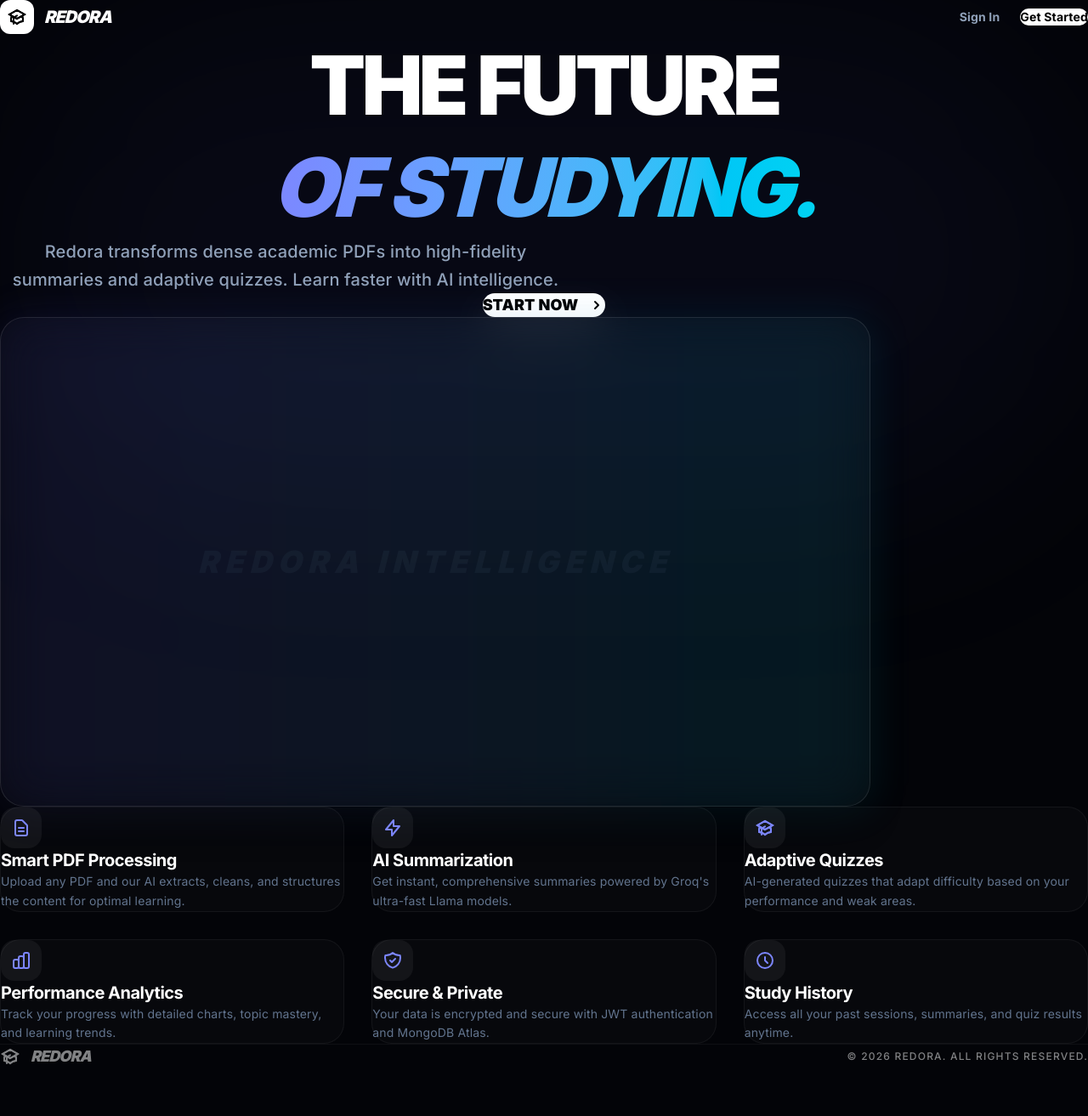
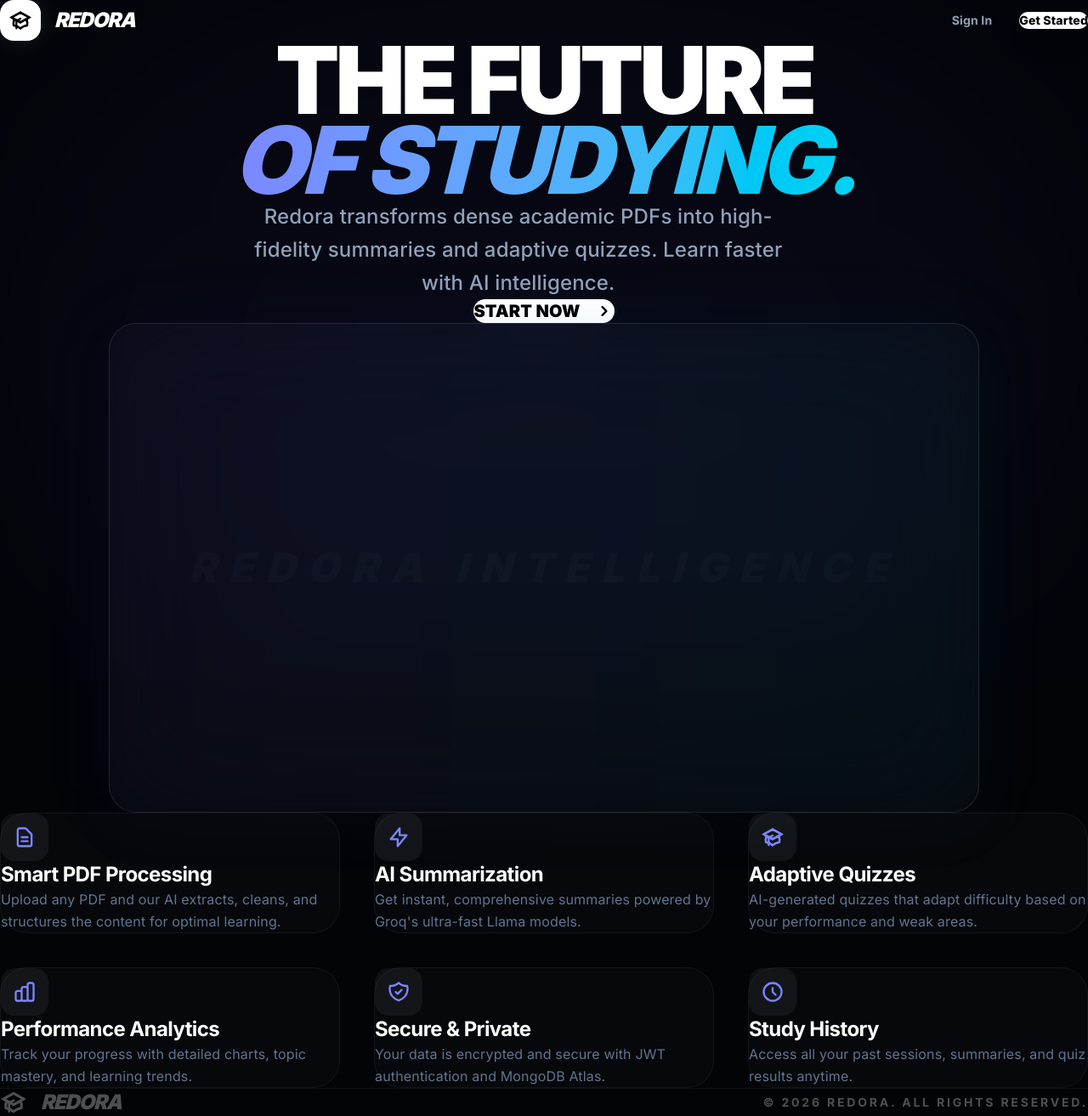
Before and after one commit to Devil1409/redora, a React (Vite) app in the folder frontend/: page / in a window 1280 px wide. Shown: the whole page at 85% size. Before the commit the page ends 1257 px from the top, so only its background shows below. Built offline with nearby package versions, Linux system fonts and the light colour scheme; no server answers.

Commit message:
centralised content

```diff
--- a/frontend/src/pages/Landing.jsx
+++ b/frontend/src/pages/Landing.jsx
@@ -15,30 +15,30 @@
   const { user } = useAuth()
 
   return (
-    <div className="min-h-screen bg-[#030408] text-white selection:bg-indigo-500/30">
+    <div className="min-h-screen bg-[#030408] text-white selection:bg-indigo-500/30 flex flex-col items-center">
       {/* Background Glow */}
       <div className="fixed inset-0 pointer-events-none overflow-hidden">
-        <div className="absolute top-0 left-1/2 -translate-x-1/2 w-full h-[600px] bg-indigo-500/5 rounded-full blur-[120px]" />
+        <div className="absolute top-0 left-1/2 -translate-x-1/2 w-full h-[800px] bg-indigo-500/5 rounded-full blur-[160px]" />
       </div>
 
       {/* Navigation */}
-      <nav className="relative z-50 flex items-center justify-between px-8 md:px-16 py-8">
-        <div className="flex items-center gap-3">
-          <div className="w-10 h-10 rounded-xl bg-white flex items-center justify-center">
-            <HiOutlineAcademicCap className="w-6 h-6 text-black" />
+      <nav className="relative z-50 flex items-center justify-between w-full max-w-7xl px-8 md:px-16 py-10">
+        <div className="flex items-center gap-4">
+          <div className="w-12 h-12 rounded-2xl bg-white flex items-center justify-center shadow-[0_0_30px_rgba(255,255,255,0.1)]">
+            <HiOutlineAcademicCap className="w-7 h-7 text-black" />
           </div>
-          <span className="text-xl font-black tracking-tighter uppercase italic">REDORA</span>
+          <span className="text-2xl font-black tracking-tighter uppercase italic">REDORA</span>
         </div>
 
-        <div className="flex items-center gap-6">
+        <div className="flex items-center gap-8">
           {user ? (
-            <Link to="/dashboard" className="px-6 py-2.5 rounded-xl bg-white text-black text-sm font-bold hover:bg-slate-200 transition-all">
+            <Link to="/dashboard" className="px-10 py-4 rounded-2xl bg-white text-black text-sm font-extrabold hover:bg-slate-200 transition-all shadow-xl">
               Dashboard
             </Link>
           ) : (
             <>
               <Link to="/login" className="text-sm font-bold text-slate-400 hover:text-white transition-colors">Sign In</Link>
-              <Link to="/register" className="px-6 py-2.5 rounded-xl bg-white text-black text-sm font-bold hover:bg-slate-200 transition-all">
+              <Link to="/register" className="px-10 py-4 rounded-2xl bg-white text-black text-sm font-extrabold hover:bg-slate-200 transition-all shadow-xl">
                 Get Started
               </Link>
             </>
@@ -47,59 +47,59 @@
       </nav>
 
       {/* Hero Section */}
-      <section className="relative z-10 px-8 md:px-16 pt-20 pb-32 max-w-7xl mx-auto">
-        <div className="text-center space-y-8">
-          <h1 className="text-6xl md:text-8xl font-black leading-tight tracking-tighter">
+      <section className="relative z-10 w-full max-w-7xl px-8 md:px-16 pt-24 pb-32 flex flex-col items-center text-center">
+        <div className="space-y-10 max-w-4xl">
+          <h1 className="text-6xl md:text-[110px] font-black leading-[0.85] tracking-tighter">
             THE FUTURE <br />
             <span className="text-transparent bg-clip-text bg-gradient-to-r from-indigo-400 to-cyan-400 italic">OF STUDYING.</span>
           </h1>
 
-          <p className="text-xl text-slate-400 max-w-2xl mx-auto leading-relaxed font-medium">
+          <p className="text-xl md:text-2xl text-slate-400 max-w-2xl mx-auto leading-relaxed font-medium">
             Redora transforms dense academic PDFs into high-fidelity summaries and adaptive quizzes. Learn faster with AI intelligence.
           </p>
 
-          <div className="flex justify-center pt-4">
-            <Link to="/register" className="group flex items-center gap-3 px-8 py-4 rounded-2xl bg-white text-black text-lg font-black hover:scale-105 transition-all shadow-[0_20px_40px_rgba(255,255,255,0.1)]">
+          <div className="flex justify-center pt-6">
+            <Link to="/register" className="group flex items-center gap-4 px-12 py-6 rounded-[24px] bg-white text-black text-xl font-black hover:scale-105 transition-all shadow-[0_25px_50px_-12px_rgba(255,255,255,0.25)]">
               START NOW
-              <HiChevronRight className="w-5 h-5 group-hover:translate-x-1 transition-transform" />
+              <HiChevronRight className="w-6 h-6 group-hover:translate-x-1 transition-transform" />
             </Link>
           </div>
         </div>
 
         {/* Big visual card (Hero Image/Preview) */}
-        <div className="mt-24 relative max-w-5xl mx-auto group">
-          <div className="absolute -inset-1 bg-gradient-to-r from-indigo-500/20 to-cyan-500/20 rounded-[32px] blur-xl opacity-50 group-hover:opacity-100 transition-opacity" />
-          <div className="relative rounded-[28px] border border-white/10 bg-white/[0.02] backdrop-blur-xl aspect-video overflow-hidden shadow-2xl flex items-center justify-center">
-            <div className="text-slate-700 font-black text-4xl uppercase tracking-[0.2em] italic opacity-20 select-none">
+        <div className="mt-28 relative w-full max-w-5xl group">
+          <div className="absolute -inset-2 bg-gradient-to-r from-indigo-500/10 to-cyan-500/10 rounded-[40px] blur-2xl opacity-50 group-hover:opacity-100 transition-opacity" />
+          <div className="relative rounded-[32px] border border-white/10 bg-white/[0.02] backdrop-blur-3xl aspect-video overflow-hidden shadow-2xl flex items-center justify-center">
+            <div className="text-slate-700 font-black text-5xl uppercase tracking-[0.3em] italic opacity-10 select-none">
               Redora Intelligence
             </div>
           </div>
         </div>
       </section>
 
-      {/* Feature Cards Section - Directly below Hero */}
-      <section className="relative z-10 px-8 md:px-16 py-32 max-w-7xl mx-auto">
-        <div className="grid md:grid-cols-2 lg:grid-cols-3 gap-8">
+      {/* Feature Cards Section */}
+      <section className="relative z-10 w-full max-w-7xl px-8 md:px-16 py-40">
+        <div className="grid md:grid-cols-2 lg:grid-cols-3 gap-10">
           {features.map(({ icon: Icon, title, desc }) => (
-            <div key={title} className="p-8 rounded-3xl bg-white/[0.02] border border-white/5 hover:border-white/10 transition-all group">
-              <div className="w-12 h-12 rounded-2xl bg-white/5 flex items-center justify-center mb-6 group-hover:bg-white group-hover:scale-110 transition-all duration-300">
-                <Icon className="w-6 h-6 text-indigo-400 group-hover:text-black transition-colors" />
+            <div key={title} className="p-10 rounded-[32px] bg-white/[0.02] border border-white/5 hover:border-white/10 transition-all group">
+              <div className="w-14 h-14 rounded-2xl bg-white/5 flex items-center justify-center mb-8 group-hover:bg-white group-hover:scale-110 transition-all duration-300">
+                <Icon className="w-7 h-7 text-indigo-400 group-hover:text-black transition-colors" />
               </div>
-              <h3 className="text-xl font-bold mb-3 tracking-tight">{title}</h3>
-              <p className="text-slate-500 leading-relaxed text-sm">{desc}</p>
+              <h3 className="text-2xl font-bold mb-4 tracking-tight">{title}</h3>
+              <p className="text-slate-500 leading-relaxed text-base">{desc}</p>
             </div>
           ))}
         </div>
       </section>
 
       {/* Footer */}
-      <footer className="relative z-10 px-8 md:px-16 py-16 border-t border-white/5">
-        <div className="max-w-7xl mx-auto flex flex-col md:flex-row items-center justify-between gap-8 opacity-50">
-          <div className="flex items-center gap-3">
-            <HiOutlineAcademicCap className="w-6 h-6" />
-            <span className="text-lg font-black uppercase italic tracking-tighter">REDORA</span>
+      <footer className="relative z-10 w-full max-w-7xl px-8 md:px-16 py-20 border-t border-white/5">
+        <div className="flex flex-col md:flex-row items-center justify-between gap-10 opacity-30">
+          <div className="flex items-center gap-4">
+            <HiOutlineAcademicCap className="w-8 h-8" />
+            <span className="text-2xl font-black uppercase italic tracking-tighter">REDORA</span>
           </div>
-          <p className="text-xs font-medium uppercase tracking-widest">© 2026 REDORA. ALL RIGHTS RESERVED.</p>
+          <p className="text-sm font-bold uppercase tracking-[0.2em]">© 2026 REDORA. ALL RIGHTS RESERVED.</p>
         </div>
       </footer>
     </div>
```
